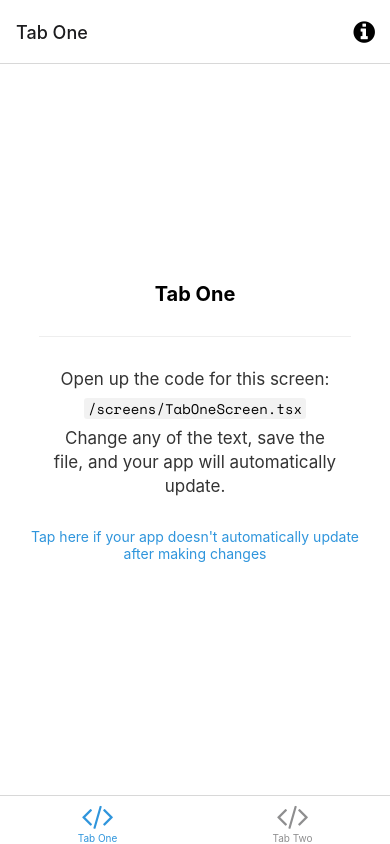
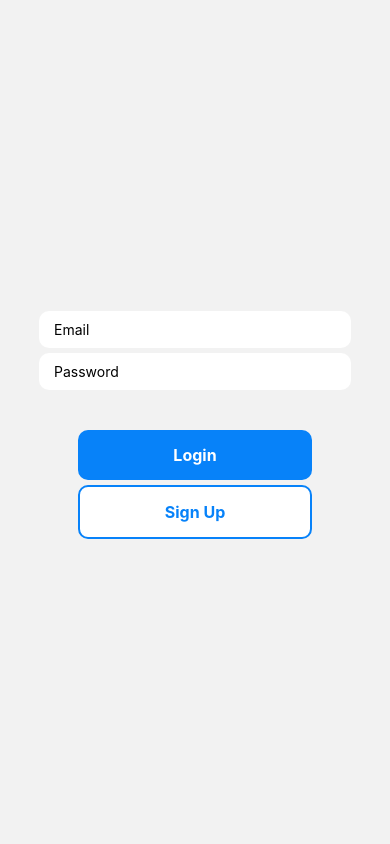
Before and after one commit to andreyxdd/red-green, a React Native app: screen /Login in a window 390 px wide. Built offline with nearby package versions, Linux system fonts and the light colour scheme; no server answers; what expo-linking would draw is missing.

Commit message:
Set up and configured firebase
Implemented login page with auth functionality

Created useAuthentification hook (not used yet)

Updated the navigation stack

Other minor updates

```diff
--- a/app.json
+++ /dev/null
@@ -1,34 +0,0 @@
-{
-  "expo": {
-    "name": "red-green",
-    "slug": "red-green",
-    "version": "1.0.0",
-    "orientation": "portrait",
-    "icon": "./assets/images/icon.png",
-    "scheme": "myapp",
-    "userInterfaceStyle": "automatic",
-    "splash": {
-      "image": "./assets/images/splash.png",
-      "resizeMode": "contain",
-      "backgroundColor": "#ffffff"
-    },
-    "updates": {
-      "fallbackToCacheTimeout": 0
-    },
-    "assetBundlePatterns": [
-      "**/*"
-    ],
-    "ios": {
-      "supportsTablet": true
-    },
-    "android": {
-      "adaptiveIcon": {
-        "foregroundImage": "./assets/images/adaptive-icon.png",
-        "backgroundColor": "#ffffff"
-      }
-    },
-    "web": {
-      "favicon": "./assets/images/favicon.png"
-    }
-  }
-}
--- /dev/null
+++ b/firebase.ts
@@ -0,0 +1,23 @@
+// Import the functions you need from the SDKs you need
+import { initializeApp } from 'firebase/app';
+import { getAuth } from 'firebase/auth';
+import Constants from 'expo-constants';
+
+// TODO: Add SDKs for Firebase products that you want to use
+// https://firebase.google.com/docs/web/setup#available-libraries
+
+// App's Firebase configuration
+const firebaseConfig = {
+  apiKey: Constants.manifest?.extra?.firebaseApiKey,
+  authDomain: Constants.manifest?.extra?.firebaseAuthDomain,
+  projectId: Constants.manifest?.extra?.firebaseProjectId,
+  storageBucket: Constants.manifest?.extra?.firebaseStorageBucket,
+  messagingSenderId: Constants.manifest?.extra?.firebaseMessagingSenderId,
+  appId: Constants.manifest?.extra?.firebaseAppId,
+};
+
+// Initialize Firebase
+export const app = initializeApp(firebaseConfig);
+
+// auth functionality
+export const auth = getAuth();
--- a/navigation/LinkingConfiguration.ts
+++ b/navigation/LinkingConfiguration.ts
@@ -13,6 +13,7 @@ const linking: LinkingOptions<RootStackParamList> = {
   prefixes: [createURL('/')],
   config: {
     screens: {
+      Login: 'login',
       Root: {
         screens: {
           TabOne: {
--- a/navigation/index.tsx
+++ b/navigation/index.tsx
@@ -12,6 +12,7 @@ import { ColorSchemeName, Pressable } from 'react-native';
 
 import Colors from '../constants/Colors';
 import useColorScheme from '../hooks/useColorScheme';
+import LoginScreen from '../screens/LoginScreen';
 import ModalScreen from '../screens/ModalScreen';
 import NotFoundScreen from '../screens/NotFoundScreen';
 import TabOneScreen from '../screens/TabOneScreen';
@@ -89,6 +90,7 @@ const Stack = createNativeStackNavigator<RootStackParamList>();
 function RootNavigator() {
   return (
     <Stack.Navigator>
+      <Stack.Screen options={{ headerShown: false }} name="Login" component={LoginScreen} />
       <Stack.Screen name="Root" component={BottomTabNavigator} options={{ headerShown: false }} />
       <Stack.Screen name="NotFound" component={NotFoundScreen} options={{ title: 'Oops!' }} />
       <Stack.Group screenOptions={{ presentation: 'modal' }}>
--- a/package.json
+++ b/package.json
@@ -25,6 +25,7 @@
     "@react-navigation/bottom-tabs": "^6.0.5",
     "@react-navigation/native": "^6.0.2",
     "@react-navigation/native-stack": "^6.1.0",
+    "dotenv": "^16.0.0",
     "expo": "~44.0.0",
     "expo-asset": "~8.4.4",
     "expo-constants": "~13.0.0",
@@ -33,6 +34,7 @@
     "expo-splash-screen": "~0.14.0",
     "expo-status-bar": "~1.2.0",
     "expo-web-browser": "~10.1.0",
+    "firebase": "^9.6.10",
     "react": "17.0.1",
     "react-dom": "17.0.1",
     "react-native": "0.64.3",
--- /dev/null
+++ b/screens/LoginScreen.tsx
@@ -0,0 +1,130 @@
+import React from 'react';
+import { useNavigation } from '@react-navigation/native';
+import {
+  KeyboardAvoidingView, StyleSheet, Text, TextInput, TouchableOpacity, View,
+} from 'react-native';
+import {
+  createUserWithEmailAndPassword, signInWithEmailAndPassword,
+} from 'firebase/auth';
+import { auth } from '../firebase';
+
+const styles = StyleSheet.create({
+  container: {
+    flex: 1,
+    justifyContent: 'center',
+    alignItems: 'center',
+  },
+  inputContainer: {
+    width: '80%',
+  },
+  input: {
+    backgroundColor: 'white',
+    paddingHorizontal: 15,
+    paddingVertical: 10,
+    borderRadius: 10,
+    marginTop: 5,
+  },
+  buttonContainer: {
+    width: '60%',
+    justifyContent: 'center',
+    alignItems: 'center',
+    marginTop: 40,
+  },
+  button: {
+    backgroundColor: '#0782F9',
+    width: '100%',
+    padding: 15,
+    borderRadius: 10,
+    alignItems: 'center',
+  },
+  buttonOutline: {
+    backgroundColor: 'white',
+    marginTop: 5,
+    borderColor: '#0782F9',
+    borderWidth: 2,
+  },
+  buttonText: {
+    color: 'white',
+    fontWeight: '700',
+    fontSize: 16,
+  },
+  buttonOutlineText: {
+    color: '#0782F9',
+    fontWeight: '700',
+    fontSize: 16,
+  },
+});
+
+function LoginScreen() {
+  const [email, setEmail] = React.useState('');
+  const [password, setPassword] = React.useState('');
+
+  const navigation = useNavigation();
+
+  React.useEffect(() => {
+    const unsubscribe = auth.onAuthStateChanged((user) => {
+      if (user) {
+        navigation.navigate('Root');
+      }
+    });
+
+    return unsubscribe;
+  }, [navigation]);
+
+  const handleSignUp = async () => {
+    try {
+      await createUserWithEmailAndPassword(auth, email, password);
+      navigation.navigate('Root');
+    } catch (error) {
+      console.log(error);
+    }
+  };
+
+  const handleLogin = async () => {
+    try {
+      await signInWithEmailAndPassword(auth, email, password);
+    } catch (error) {
+      console.log(error);
+    }
+  };
+
+  return (
+    <KeyboardAvoidingView
+      style={styles.container}
+      behavior="padding"
+    >
+      <View style={styles.inputContainer}>
+        <TextInput
+          placeholder="Email"
+          value={email}
+          onChangeText={(text) => setEmail(text)}
+          style={styles.input}
+        />
+        <TextInput
+          placeholder="Password"
+          value={password}
+          onChangeText={(text) => setPassword(text)}
+          style={styles.input}
+          secureTextEntry
+        />
+      </View>
+
+      <View style={styles.buttonContainer}>
+        <TouchableOpacity
+          onPress={handleLogin}
+          style={styles.button}
+        >
+          <Text style={styles.buttonText}>Login</Text>
+        </TouchableOpacity>
+        <TouchableOpacity
+          onPress={handleSignUp}
+          style={[styles.button, styles.buttonOutline]}
+        >
+          <Text style={styles.buttonOutlineText}>Sign Up</Text>
+        </TouchableOpacity>
+      </View>
+    </KeyboardAvoidingView>
+  );
+}
+
+export default LoginScreen;
--- a/types.tsx
+++ b/types.tsx
@@ -17,6 +17,7 @@ declare global {
 }
 
 export type RootStackParamList = {
+  Login: undefined;
   Root: NavigatorScreenParams<RootTabParamList> | undefined;
   Modal: undefined;
   NotFound: undefined;
```
Also changed, not shown: app.config.js (added, +44 -0 lines), hooks/useAuthentification.ts (added, +29 -0 lines), .eslintrc.json, 2 other files (tests, documents, lock files or other folders).
